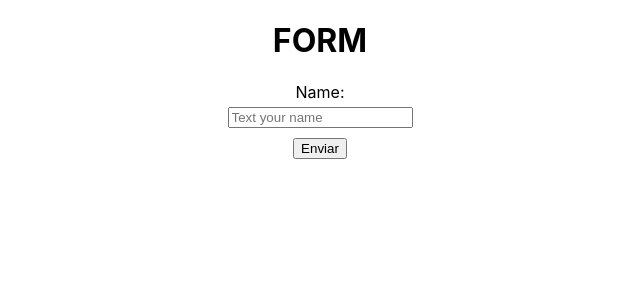
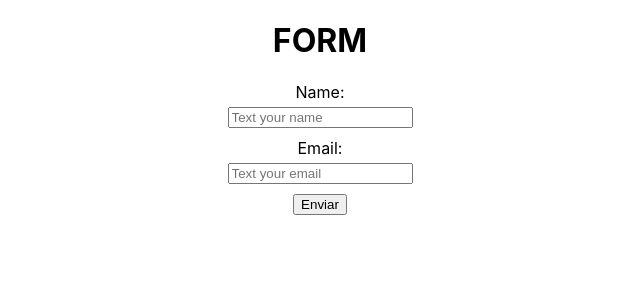
Before and after one commit to Gabriel593-dotcom/curso_react, a React (Create React App) app in the folder Curso React/FORMULARIOS/criando-formulario/: page / in a window 1280 px wide. Shown: the top 300 px of the page, without its empty margins (320-960 px from the left). Built offline with nearby package versions, Linux system fonts and the light colour scheme.

Commit message:
FORMULARIOS/ label envolvendo inputs

```diff
--- a/Curso React/FORMULARIOS/criando-formulario/src/components/FormularioEx.jsx
+++ b/Curso React/FORMULARIOS/criando-formulario/src/components/FormularioEx.jsx
@@ -15,6 +15,12 @@ const FormularioEx = () => {
           placeholder="Text your name"
         />
 
+        {/*LABEL ENVOLVENDO INPUT*/}
+        <label className={formStyle.label_f}>
+          <span>Email: </span>
+          <input type="text" name="email" placeholder="Text your email" />
+        </label>
+
         <input className={formStyle.input_form} type="submit" value="Enviar" />
       </form>
     </div>
--- a/Curso React/FORMULARIOS/criando-formulario/src/components/FormularioEx.module.css
+++ b/Curso React/FORMULARIOS/criando-formulario/src/components/FormularioEx.module.css
@@ -8,6 +8,22 @@
 .form .label {
     margin-bottom: 5px;
 }
+
+.form .label_f {
+    display: flex;
+    flex-direction: column;
+    align-items: center;
+    justify-content: center;
+}
+
+.form .label_f span {
+    margin-bottom: 5px;
+}
+
+.form .label_f input {
+    margin-bottom: 10px;
+}
+
 .form .input_form {
     margin-bottom: 10px;
 }
```
